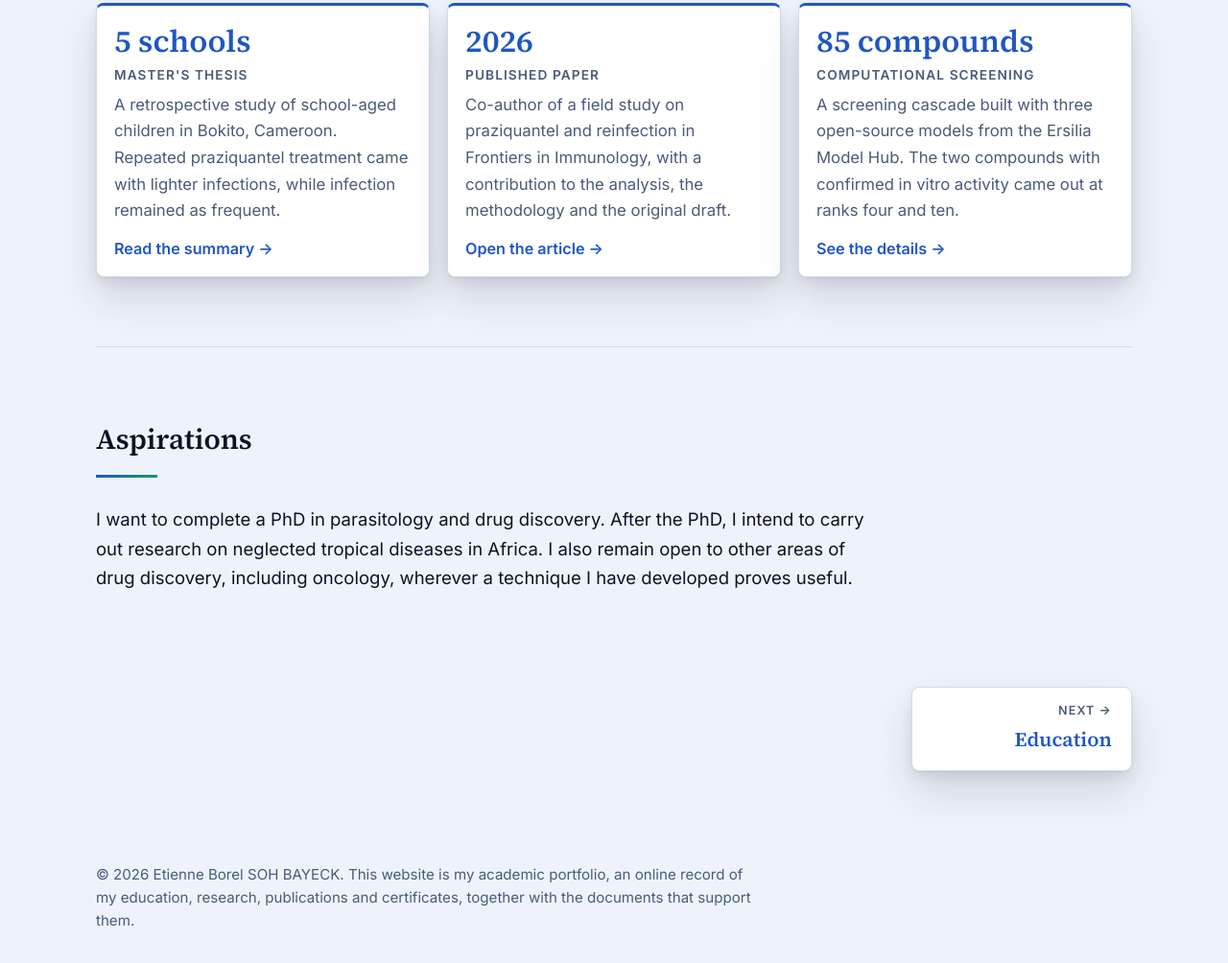
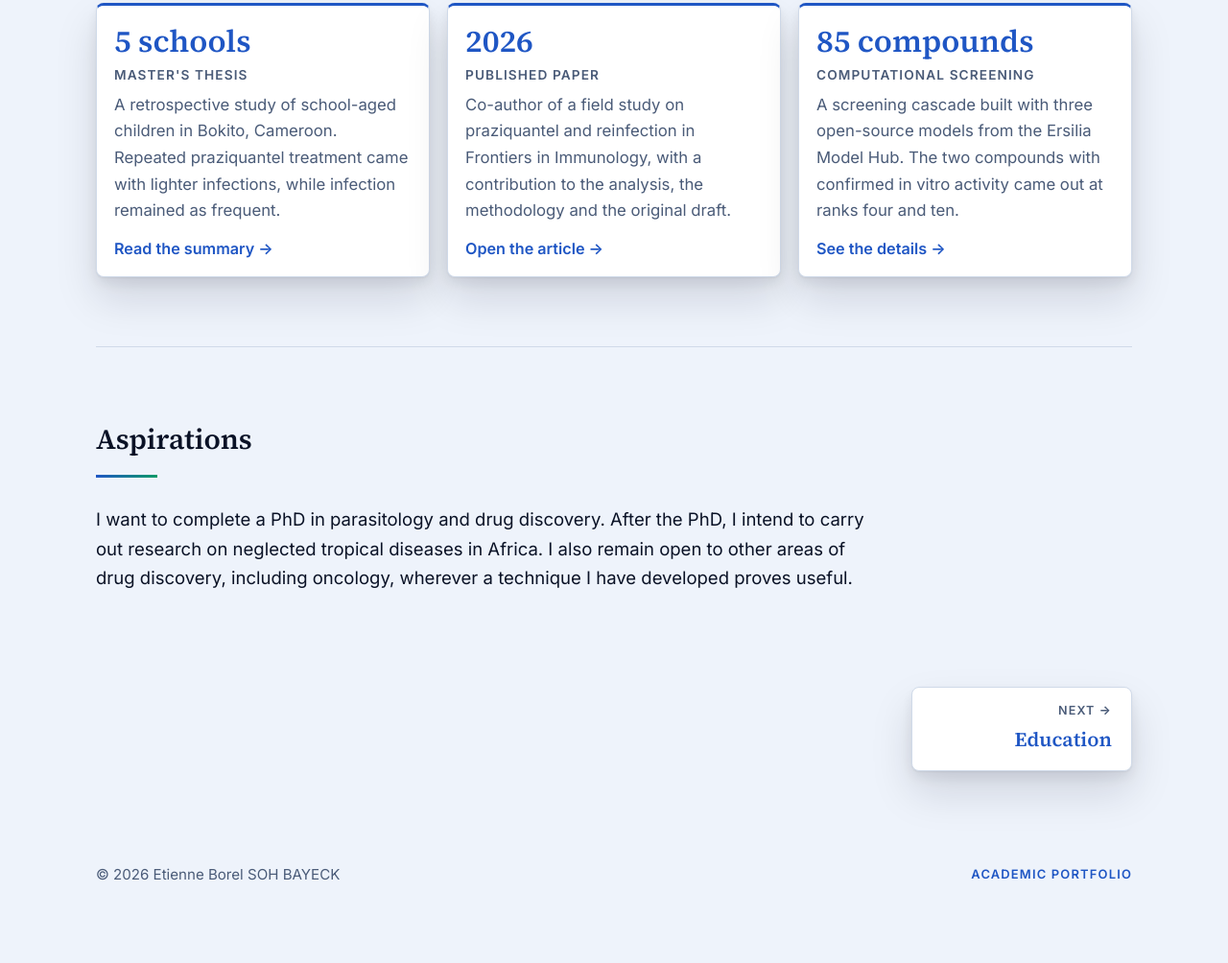
Before and after one commit to BayeckBorel/BayeckBorel.github.io, a plain HTML site: page index.html in a window 1280 px wide. Shown: the part 1202-2206 px from the top of the page at 96% size. After the commit the page ends 2174 px from the top, so only its background shows below. Drawn offline with Linux system fonts and the light colour scheme; animation ran at ten frames a second.

Commit message:
Short footer: copyright left, Academic portfolio right
Co-Authored-By: Claude Opus 5.5 <noreply@anthropic.com>

```diff
--- a/data.js
+++ b/data.js
@@ -54,7 +54,7 @@ const T = {
             name: "Name", email: "Email", org: "Institution or organisation", country: "Country", reason: "Reason",
             reasons: ["Scholarship or doctoral position", "Collaboration", "Recruitment", "Other"], msg: "Message", send: "Send",
             sending: "Sending…", ok: "Your message was sent. Thank you.", fail: "The message could not be sent. Please write to my email address above." },
-    footer: { text: "© 2026 Etienne Borel SOH BAYECK. This website is my academic portfolio, an online record of my education, research, publications and certificates, together with the documents that support them." },
+    footer: { text: "© 2026 Etienne Borel SOH BAYECK", kind: "Academic portfolio" },
     lb: { close: "Close", prev: "Previous", next: "Next" }
   },
   fr: {
@@ -103,7 +103,7 @@ const T = {
             name: "Nom", email: "Courriel", org: "Institution ou organisation", country: "Pays", reason: "Motif",
             reasons: ["Bourse ou poste doctoral", "Collaboration", "Recrutement", "Autre"], msg: "Message", send: "Envoyer",
             sending: "Envoi…", ok: "Votre message est parti. Merci.", fail: "Le message n'a pas pu partir. Écrivez-moi à l'adresse ci-dessus." },
-    footer: { text: "© 2026 Etienne Borel SOH BAYECK. Ce site est mon portfolio académique, un recueil en ligne de ma formation, de mes recherches, de mes publications et de mes certificats, avec les documents qui les attestent." },
+    footer: { text: "© 2026 Etienne Borel SOH BAYECK", kind: "Portfolio académique" },
     lb: { close: "Fermer", prev: "Précédent", next: "Suivant" }
   }
 };
--- a/index.html
+++ b/index.html
@@ -19,7 +19,7 @@
 <link rel="preconnect" href="https://fonts.gstatic.com" crossorigin>
 <link rel="stylesheet" href="https://fonts.googleapis.com/css2?family=Inter:wght@400;500;600&family=Source+Serif+4:opsz,wght@8..60,500;8..60,600&display=swap">
 <script>try{var t=localStorage.getItem("theme");if(t==="light"||t==="dark"||t==="amber")document.documentElement.dataset.theme=t;}catch(e){}</script>
-<link rel="stylesheet" href="styles.css?v=13">
+<link rel="stylesheet" href="styles.css?v=14">
 <script type="application/ld+json">
 {"@context":"https://schema.org","@type":"Person","name":"Etienne Borel SOH BAYECK","jobTitle":"Biochemist (MSc)",
  "alumniOf":{"@type":"CollegeOrUniversity","name":"University of Yaoundé 1"},
@@ -155,7 +155,7 @@
 
 </main>
 
-<footer><p data-i18n="footer.text"></p></footer>
+<footer><p data-i18n="footer.text"></p><p class="foot-kind" data-i18n="footer.kind"></p></footer>
 
 <dialog id="lightbox" aria-label="Certificate">
   <div class="lb-bar">
@@ -170,7 +170,7 @@
   </div>
 </dialog>
 
-<script src="data.js?v=13"></script>
-<script src="app.js?v=13"></script>
+<script src="data.js?v=14"></script>
+<script src="app.js?v=14"></script>
 </body>
 </html>
--- a/styles.css
+++ b/styles.css
@@ -438,3 +438,7 @@ main h2::after{background:linear-gradient(90deg,#6fb0ff,#3ddc97)}
 :root[data-theme="light"]{--motif:168,178,196}
 
 footer p{text-transform:none;letter-spacing:0;font-size:.84rem;line-height:1.6;max-width:72ch;margin:0}
+
+footer{display:flex;justify-content:space-between;align-items:center;flex-wrap:wrap;gap:6px 24px}
+footer p{max-width:none}
+.foot-kind{text-transform:uppercase;letter-spacing:.09em;font-size:.72rem;font-weight:700;color:var(--accent)}
```
